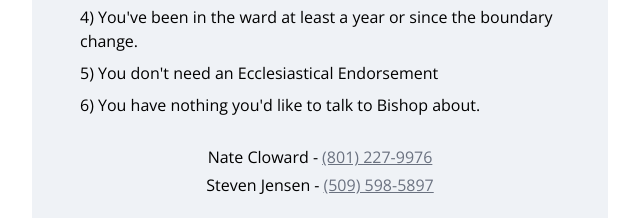
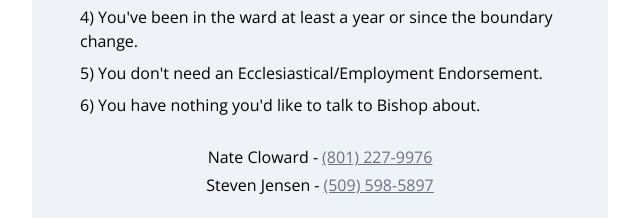
Before and after one commit to hfysa/hfysa, a website: page dist/index.html in a window 1280 px wide. Shown: the part 841-1059 px from the top of the page, 320-960 px from the left. Drawn offline with nearby package versions, Linux system fonts and the light colour scheme; a web font is replaced by a local one.

Commit message:
Update index.html

```diff
--- a/dist/index.html
+++ b/dist/index.html
@@ -38,7 +38,7 @@
         <li>2) You're not getting married.</li>
         <li>3) You're not getting endowed.</li>
         <li>4) You've been in the ward at least a year or since the boundary change.</li>
-        <li>5) You don't need an Ecclesiastical Endorsement</li>
+        <li>5) You don't need an Ecclesiastical/Employment Endorsement.</li>
         <li>6) You have nothing you'd like to talk to Bishop about.</li>
       </ol>
       <div style="margin-bottom: 4px; display: flex; flex-direction: row; align-items: center;">
```
